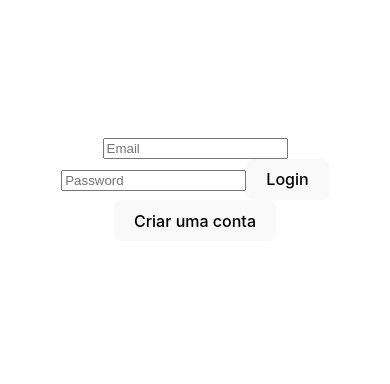
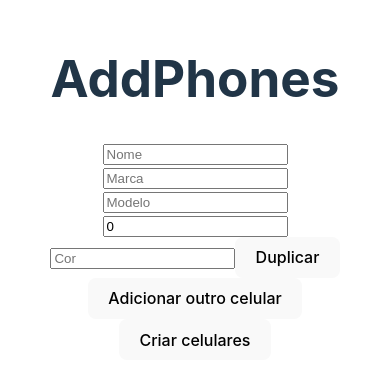
Before and after one commit to fredericobrion/lexart-full-stack-test, a React (Vite) app in the folder front/: page /phones/add in a window 390 px wide. Before the commit this address led to /. Shown: the part 234-618 px from the top of the page. Built offline with nearby package versions, Linux system fonts and the light colour scheme.

Commit message:
feat: create phones

```diff
--- a/front/src/App.jsx
+++ b/front/src/App.jsx
@@ -2,7 +2,7 @@ import './App.css'
 import LoginPage from './pages/login';
 import PhoneList from './pages/phonesList';
 import AddPhones from './pages/addPhone';
-import UpdateAndDeletePhone from './pages/updatePhone';
+import UpdateAndDeletePhone from './pages/updateAndDeletePhone';
 import { Routes, Route } from 'react-router-dom';
 
 function App() {
@@ -10,8 +10,8 @@ function App() {
     <Routes>
       <Route path="/" element={<LoginPage />} />
       <Route path="/phones/:id" element={<UpdateAndDeletePhone />} />
+      <Route path="/phones/add" element={<AddPhones />} />
       <Route path="/phones" element={<PhoneList />} />
-      <Route path="/add" element={<AddPhones />} />
     </Routes>
   )
 }
--- a/front/src/components/addPhoneForm/index.jsx
+++ b/front/src/components/addPhoneForm/index.jsx
@@ -1,67 +1,81 @@
 import { useState } from "react";
-import AddQuantityPhoneForm from "../addQuantityPhoneForm";
+import PropTypes from "prop-types";
 
-function AddPhoneForm() {
-  const [phoneData, setPhoneData] = useState([{}]);
-  const [name, setName] = useState("");
-  const [brand, setBrand] = useState("");
-  const [model, setModel] = useState("");
-  const [deactivated, setDeactivated] = useState(true);
+function AddPhoneForm({ phones, setPhones, position, phoneValues }) {
+  const [phone, setPhone] = useState(phoneValues);
 
-  console.log(phoneData);
+  const handleChange = (e) => {
+    const { name, value } = e.target;
+    setPhone((prevState) => ({
+      ...prevState,
+      [name]: value,
+    }));
 
-  const handleDeleteData = (position) => {
-    setPhoneData(phoneData.filter((_, index) => index !== position));
+    const newPhones = phones.map((p, index) => {
+      if (index === position) {
+        return { ...phone, [name]: value };
       }
+      return p;
+    });
 
-  const filledData = phoneData.every((phone) => phone.color !== "" && phone.price > 0);
-  const filledName = name !== "";
-  const filledBrand = brand !== "";
-  const filledModel = model !== "";
+    setPhones(newPhones);
+  };
 
-  // if (filledData && filledName && filledBrand && filledModel) {
-  //   setDeactivated(false);
-  // }
+  const handleDuplicate = () => {
+    const newPhone = { ...phone };
+    setPhones([...phones, newPhone]);
+  };
+
+
+
 
   return (
-    <>
     <div>
       <input
         type="text"
         placeholder="Nome"
-          value={name}
-          onChange={(e) => setName(e.target.value)}
+        value={phone.name}
+        name="name"
+        onChange={(e) => handleChange(e)}
       />
       <input
         type="text"
         placeholder="Marca"
-          value={brand}
-          onChange={(e) => setBrand(e.target.value)}
+        value={phone.brand}
+        name="brand"
+        onChange={(e) => handleChange(e)}
       />
       <input
         type="text"
         placeholder="Modelo"
-          value={model}
-          onChange={(e) => setModel(e.target.value)}
+        value={phone.model}
+        name="model"
+        onChange={(e) => handleChange(e)}
       />
+      <input
+        type="number"
+        name="price"
+        placeholder="Preço"
+        value={phone.price}
+        onChange={(e) => handleChange(e)}
+      />
+      <input
+        type="text"
+        placeholder="Cor"
+        value={phone.color}
+        name="color"
+        onChange={(e) => handleChange(e)}
+      />
+      <button onClick={() => handleDuplicate()}>Duplicar</button>
     </div>
-      <div>
-        {phoneData.map((phone, index) => {
-          return (
-            <AddQuantityPhoneForm
-              key={index}
-              position={index}
-              setPhoneData={setPhoneData}
-              phoneData={phoneData}
-              handleDeleteData={handleDeleteData}
-              setDeactivated={setDeactivated}
-            />
-          );
-        })}
-      </div>
-      <button disabled={deactivated}>Adicionar</button>
-    </>
   );
 }
 
+AddPhoneForm.propTypes = {
+  phones: PropTypes.arrayOf(PropTypes.object).isRequired,
+  setPhones: PropTypes.func.isRequired,
+  position: PropTypes.number.isRequired,
+  phoneValues: PropTypes.object,
+};
+
 export default AddPhoneForm;
--- a/front/src/components/addQuantityPhoneForm/index.jsx
+++ /dev/null
@@ -1,61 +0,0 @@
-import { useState } from "react";
-
-import PropTypes from "prop-types";
-
-function AddQuantityPhoneForm({
-  position,
-  setPhoneData,
-  phoneData,
-  handleDeleteData,
-  setDeactivated,
-}) {
-  const [color, setColor] = useState("");
-  const [price, setPrice] = useState(0);
-
-  const handleChange = (e) => {
-    const updatedPhoneData = [...phoneData];
-    if (e.target.name === "color") {
-      setColor(e.target.value);
-      updatedPhoneData[position].color = e.target.value;
-      setPhoneData(updatedPhoneData);
-    } else {
-      setPrice(e.target.value);
-      updatedPhoneData[position].price = e.target.value;
-      setPhoneData(updatedPhoneData);
-    }
-  };
-
-  console.log("price", price);
-  return (
-    <div>
-      <input
-        type="text"
-        placeholder="Cor"
-        value={color}
-        name="color"
-        onChange={(e) => handleChange(e)}
-      />
-      <input
-        type="number"
-        name="price"
-        value={price}
-        placeholder="Preço"
-        onChange={(e) => handleChange(e)}
-      />
-      <button onClick={() => setPhoneData([...phoneData, {}])}>
-        Adicionar
-      </button>
-      <button onClick={() => handleDeleteData(position)}>Remover</button>
-    </div>
-  );
-}
-
-AddQuantityPhoneForm.propTypes = {
-  position: PropTypes.number.isRequired,
-  setPhoneData: PropTypes.func.isRequired,
-  phoneData: PropTypes.array.isRequired,
-  handleDeleteData: PropTypes.func.isRequired,
-  setDeactivated: PropTypes.func.isRequired,
-};
-
-export default AddQuantityPhoneForm;
--- a/front/src/pages/addPhone/index.jsx
+++ b/front/src/pages/addPhone/index.jsx
@@ -1,10 +1,107 @@
+import { useState } from "react";
 import AddPhoneForm from "../../components/addPhoneForm";
+import { verifyTokenExpiration } from "../../utils/jwt";
+import { useNavigate } from "react-router-dom";
+import axios from "axios";
+
+
+const INIT_PHONE = {
+  name: "",
+  brand: "",
+  model: "",
+  price: 0,
+  color: "",
+};
 
 function AddPhones() {
+  const navigateTo = useNavigate();
+
+  const [phones, setPhones] = useState([INIT_PHONE]);
+  const [expiredSession, setExpiredSession] = useState(false);
+  const [error, setError] = useState("");
+
+
+  const handleAddOneMorePhone = () => setPhones([...phones, INIT_PHONE]);
+
+  const formatPhoneList = () => {
+    const formattedPhoneList = phones.reduce((acc, curr) => {
+      const existingItemIndex = acc.findIndex(item =>
+        item.name === curr.name && item.brand === curr.brand && item.model === curr.model
+      );
+
+      if (existingItemIndex !== -1) {
+        acc[existingItemIndex].data.push({ price: curr.price, color: curr.color });
+      } else {
+        acc.push({
+          name: curr.name,
+          brand: curr.brand,
+          model: curr.model,
+          data: [{ price: curr.price, color: curr.color }]
+        });
+      }
+
+      return acc;
+    }, []);
+
+    return formattedPhoneList;
+  };
+
+  const handleCreatePhones = async () => {
+    const formattedPhoneList = formatPhoneList();
+
+    try {
+      if (
+        !localStorage.getItem("token") ||
+        verifyTokenExpiration(localStorage.getItem("token"))
+      ) {
+        setExpiredSession(true);
+        setTimeout(() => {
+          setExpiredSession(false);
+          navigateTo("/");
+        }, 2500);
+        return;
+      }
+
+      const token = localStorage.getItem("token");
+
+      await axios.post("http://localhost:3001/phone", formattedPhoneList, {
+        headers: {
+          Authorization: `Bearer ${token}`,
+        },
+      });
+
+      console.log("Celulares criados com sucesso");
+    } catch (e) {
+      setError(e.response.data.message);
+    }
+  };
+
+  if (expiredSession) {
+    return <h1>Sessão expirada. Por favor, faça login novamente.</h1>;
+  }
+
+  if (error) {
+    return <h1>{error}</h1>;
+  }
+
   return (
     <div>
       <h1>AddPhones</h1>
-      <AddPhoneForm />
+      {phones.map((phone, index) => {
+        return (
+          <AddPhoneForm
+            phones={phones}
+            setPhones={setPhones}
+            position={index}
+            key={index}
+            phoneValues={phones[phones.length - 1]}
+          />
+        );
+      })}
+      <button onClick={() => handleAddOneMorePhone()}>
+        Adicionar outro celular
+      </button>
+      <button onClick={() => handleCreatePhones()}>Criar celulares</button>
     </div>
   );
 }
--- a/front/src/pages/updatePhone/index.jsx
+++ b/front/src/pages/updateAndDeletePhone/index.jsx
@@ -82,8 +82,6 @@ function UpdateAndDeletePhone() {
         return;
       }
       const token = localStorage.getItem("token");
-
-      console.log(phoneToBeUpdated);
 
       await axios.put(`http://localhost:3001/phone/${id}`, phoneToBeUpdated, {
         headers: {
```
Lines whose indentation alone changed are shown as unchanged.
